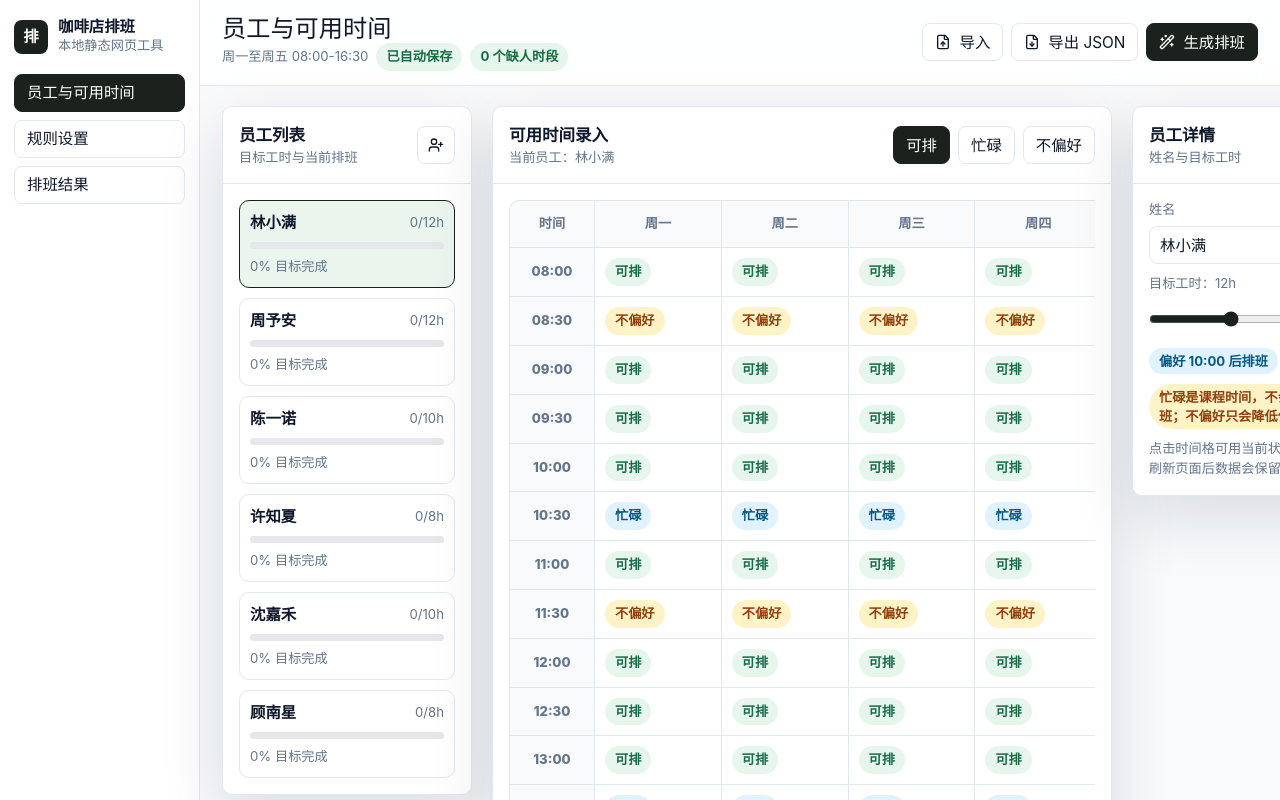
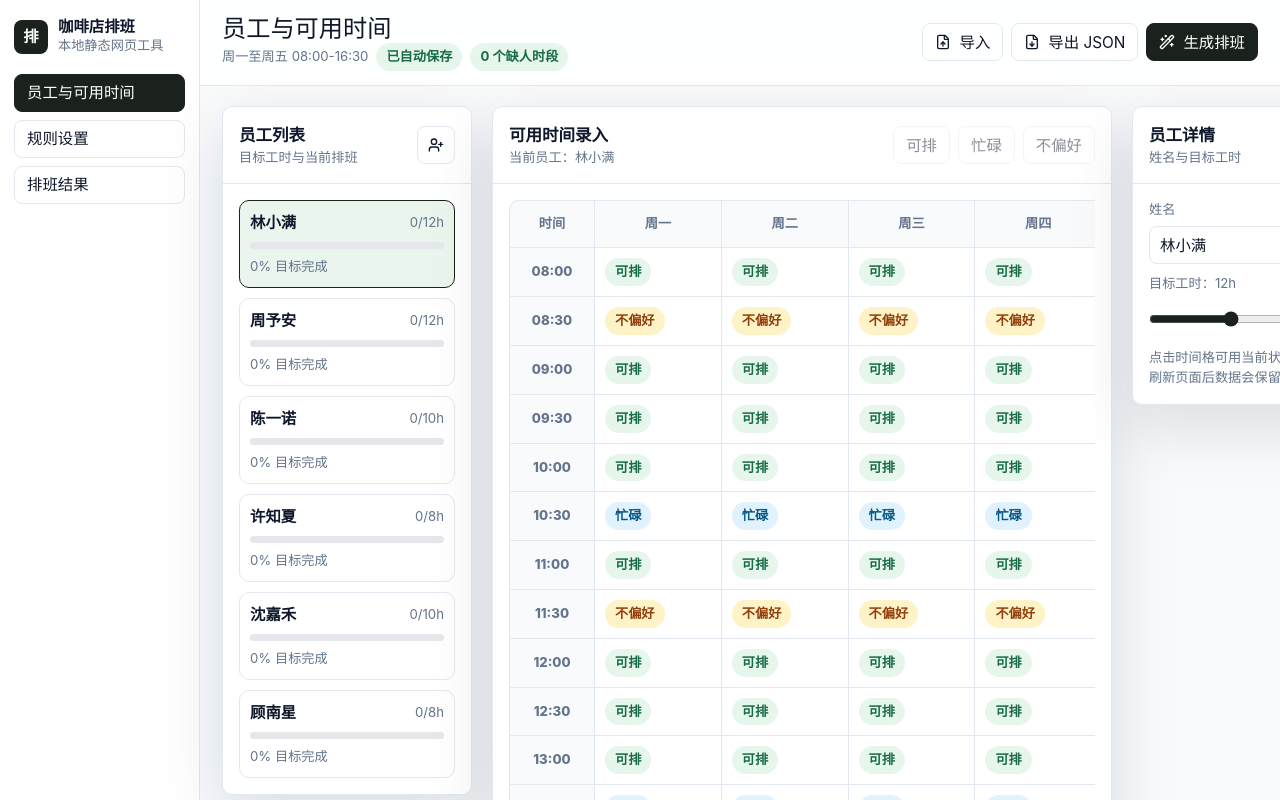
Before and after one commit to HockeyYe/Scheduling-Tool, a React (Vite) app: page / in a window 1280 px wide. Shown: the top 800 px of the page. Built offline with nearby package versions, Linux system fonts and the light colour scheme.

Commit message:
更新了批量修改状态功能

```diff
--- a/src/app/App.tsx
+++ b/src/app/App.tsx
@@ -1,4 +1,4 @@
-import { useMemo, useRef, useState, type RefObject } from "react";
+import { useEffect, useMemo, useRef, useState, type RefObject } from "react";
 import {
   CalendarDays,
   Download,
@@ -22,7 +22,7 @@ import {
 import { downloadJson, exportScheduleImage, exportScheduleToExcel } from "../features/exports/exports";
 import { canAssignEmployee, describeSlot } from "../features/scheduler/scheduler";
 import { useProjectStore } from "../features/project/useProjectStore";
-import type { AvailabilityStatus, DayKey, ScheduleAssignment, TimeSlot } from "../types/domain";
+import type { AvailabilityStatus, ScheduleAssignment, TimeSlot } from "../types/domain";
 
 const statusMeta: Record<
   AvailabilityStatus,
@@ -34,6 +34,12 @@ const statusMeta: Record<
 };
 
 type PageKey = "availability" | "rules" | "results";
+
+type AvailabilityCellPosition = {
+  slotId: string;
+  rowIndex: number;
+  dayIndex: number;
+};
 
 const weightLevels = [
   { label: "低", value: 30 },
@@ -64,7 +70,7 @@ function findAssignmentEmployee(assignments: ScheduleAssignment[], slotId: strin
 function App() {
   const [page, setPage] = useState<PageKey>("availability");
   const [activeEmployeeId, setActiveEmployeeId] = useState<string | undefined>();
-  const [activeStatus, setActiveStatus] = useState<AvailabilityStatus>("available");
+  const [activeStatus, setActiveStatus] = useState<AvailabilityStatus | undefined>();
   const [toast, setToast] = useState("");
   const [manualSlotId, setManualSlotId] = useState("");
   const scheduleRef = useRef<HTMLDivElement>(null);
@@ -272,14 +278,100 @@ function AvailabilityPage({
   onSetActiveStatus,
 }: {
   activeEmployeeId?: string;
-  activeStatus: AvailabilityStatus;
+  activeStatus?: AvailabilityStatus;
   slots: TimeSlot[];
   timeRows: TimeSlot[];
   onSetActiveEmployee: (id: string) => void;
-  onSetActiveStatus: (status: AvailabilityStatus) => void;
+  onSetActiveStatus: (status: AvailabilityStatus | undefined) => void;
 }) {
   const project = useProjectStore();
   const result = project.scheduleResult;
+  const editorRef = useRef<HTMLElement>(null);
+  const [selectionAnchor, setSelectionAnchor] = useState<AvailabilityCellPosition>();
+  const [selectionFocus, setSelectionFocus] = useState<AvailabilityCellPosition>();
+  const [isDraggingSelection, setIsDraggingSelection] = useState(false);
+
+  const selectedSlotIds = useMemo(() => {
+    if (!selectionAnchor || !selectionFocus) return [];
+
+    const minRow = Math.min(selectionAnchor.rowIndex, selectionFocus.rowIndex);
+    const maxRow = Math.max(selectionAnchor.rowIndex, selectionFocus.rowIndex);
+    const minDay = Math.min(selectionAnchor.dayIndex, selectionFocus.dayIndex);
+    const maxDay = Math.max(selectionAnchor.dayIndex, selectionFocus.dayIndex);
+
+    return slots
+      .filter((slot) => {
+        const rowIndex = timeRows.findIndex((timeSlot) => timeSlot.start === slot.start);
+        const dayIndex = DAYS.findIndex((day) => day.key === slot.day);
+        return rowIndex >= minRow && rowIndex <= maxRow && dayIndex >= minDay && dayIndex <= maxDay;
+      })
+      .map((slot) => slot.id);
+  }, [selectionAnchor, selectionFocus, slots, timeRows]);
+
+  const selectedSlotIdSet = useMemo(() => new Set(selectedSlotIds), [selectedSlotIds]);
+
+  const clearSelection = () => {
+    setSelectionAnchor(undefined);
+    setSelectionFocus(undefined);
+    setIsDraggingSelection(false);
+    onSetActiveStatus(undefined);
+  };
+
+  useEffect(() => {
+    clearSelection();
+  }, [activeEmployeeId]);
+
+  useEffect(() => {
+    const handleMouseUp = () => {
+      if (!isDraggingSelection) return;
+      setIsDraggingSelection(false);
+      onSetActiveStatus(undefined);
+    };
+
+    window.addEventListener("mouseup", handleMouseUp);
+    return () => window.removeEventListener("mouseup", handleMouseUp);
+  }, [isDraggingSelection, onSetActiveStatus]);
+
+  useEffect(() => {
+    const handleMouseDown = (event: MouseEvent) => {
+      const target = event.target;
+      if (!(target instanceof Node)) return;
+      if (editorRef.current?.contains(target)) return;
+      clearSelection();
+    };
+
+    document.addEventListener("mousedown", handleMouseDown);
+    return () => document.removeEventListener("mousedown", handleMouseDown);
+  }, []);
+
+  const startSelection = (position: AvailabilityCellPosition) => {
+    if (!activeEmployeeId) return;
+    setSelectionAnchor(position);
+    setSelectionFocus(position);
+    setIsDraggingSelection(true);
+    onSetActiveStatus(undefined);
+  };
+
+  const extendSelection = (position: AvailabilityCellPosition) => {
+    if (!isDraggingSelection) return;
+    setSelectionFocus(position);
+  };
+
+  const finishSelection = (position: AvailabilityCellPosition) => {
+    setSelectionFocus(position);
+    setIsDraggingSelection(false);
+    onSetActiveStatus(undefined);
+  };
+
+  const applyStatusToSelection = (status: AvailabilityStatus) => {
+    if (!activeEmployeeId || !selectedSlotIds.length) return;
+    if (activeStatus === status) {
+      onSetActiveStatus(undefined);
+      return;
+    }
+    onSetActiveStatus(status);
+    project.setAvailabilityBatch(activeEmployeeId, selectedSlotIds, status);
+  };
 
   return (
     <div className="layout-3">
@@ -327,7 +419,7 @@ function AvailabilityPage({
         </div>
       </section>
 
-      <section className="panel">
+      <section className="panel" ref={editorRef}>
         <div className="panel-header">
           <div>
             <h2 className="panel-title">可用时间录入</h2>
@@ -336,13 +428,25 @@ function AvailabilityPage({
               {project.employees.find((employee) => employee.id === activeEmployeeId)?.name ??
                 "未选择"}
             </div>
+            {selectedSlotIds.length ? (
+              <div className="availability-selection-summary">
+                已选择 {selectedSlotIds.length} 格
+              </div>
+            ) : null}
           </div>
           <div className="tabs">
             {(Object.keys(statusMeta) as AvailabilityStatus[]).map((status) => (
               <button
-                className={status === activeStatus ? "tab-button active" : "tab-button"}
+                className={[
+                  "tab-button",
+                  status === activeStatus ? "active" : "",
+                  status === activeStatus ? statusMeta[status].className : "",
+                ]
+                  .filter(Boolean)
+                  .join(" ")}
+                disabled={!activeEmployeeId || !selectedSlotIds.length}
                 key={status}
-                onClick={() => onSetActiveStatus(status)}
+                onClick={() => applyStatusToSelection(status)}
                 type="button"
               >
                 {statusMeta[status].label}
@@ -362,9 +466,13 @@ function AvailabilityPage({
               {timeRows.map((timeSlot) => (
                 <AvailabilityRow
                   activeEmployeeId={activeEmployeeId}
-                  activeStatus={activeStatus}
                   key={timeSlot.start}
+                  onExtendSelection={extendSelection}
+                  onFinishSelection={finishSelection}
+                  onStartSelection={startSelection}
+                  selectedSlotIdSet={selectedSlotIdSet}
                   slots={slots}
+                  timeRows={timeRows}
                   timeSlot={timeSlot}
                 />
               ))}
@@ -380,36 +488,51 @@ function AvailabilityPage({
 
 function AvailabilityRow({
   activeEmployeeId,
-  activeStatus,
+  onExtendSelection,
+  onFinishSelection,
+  onStartSelection,
+  selectedSlotIdSet,
   slots,
+  timeRows,
   timeSlot,
 }: {
   activeEmployeeId?: string;
-  activeStatus: AvailabilityStatus;
+  onExtendSelection: (position: AvailabilityCellPosition) => void;
+  onFinishSelection: (position: AvailabilityCellPosition) => void;
+  onStartSelection: (position: AvailabilityCellPosition) => void;
+  selectedSlotIdSet: Set<string>;
   slots: TimeSlot[];
+  timeRows: TimeSlot[];
   timeSlot: TimeSlot;
 }) {
   const availability = useProjectStore((state) => state.availability);
-  const setAvailability = useProjectStore((state) => state.setAvailability);
+  const rowIndex = timeRows.findIndex((candidate) => candidate.start === timeSlot.start);
 
   return (
     <>
       <div className="time">{timeSlot.start}</div>
-      {DAYS.map((day) => {
+      {DAYS.map((day, dayIndex) => {
         const slot = slots.find(
           (candidate) => candidate.day === day.key && candidate.start === timeSlot.start,
         )!;
         const status = activeEmployeeId
           ? availability[activeEmployeeId]?.[slot.id] ?? "available"
           : "available";
+        const position = { slotId: slot.id, rowIndex, dayIndex };
+        const isSelected = selectedSlotIdSet.has(slot.id);
         return (
           <button
-            className="cell"
+            className={isSelected ? "cell selected" : "cell"}
             disabled={!activeEmployeeId}
             key={slot.id}
-            onClick={() => {
-              if (activeEmployeeId) setAvailability(activeEmployeeId, slot.id, activeStatus);
+            onMouseDown={(event) => {
+              event.preventDefault();
+              onStartSelection(position);
             }}
+            onMouseEnter={() => {
+              onExtendSelection(position);
+            }}
+            onMouseUp={() => onFinishSelection(position)}
             type="button"
           >
             <Badge tone={statusMeta[status].className}>
@@ -479,8 +602,6 @@ function EmployeeDetail({ activeEmployeeId }: { activeEmployeeId?: string }) {
             value={employee.targetHoursPerWeek}
           />
         </label>
-        <Badge tone="info">偏好 10:00 后排班</Badge>
-        <Badge tone="warning">忙碌是课程时间，不会被排班；不偏好只会降低优先级</Badge>
         <p className="muted">点击时间格可用当前状态改色，刷新页面后数据会保留。</p>
       </div>
     </aside>
--- a/src/features/project/useProjectStore.ts
+++ b/src/features/project/useProjectStore.ts
@@ -23,6 +23,11 @@ type ProjectActions = {
   setAvailability: (
     employeeId: string,
     slotId: string,
+    status: AvailabilityStatus,
+  ) => void;
+  setAvailabilityBatch: (
+    employeeId: string,
+    slotIds: string[],
     status: AvailabilityStatus,
   ) => void;
   updateStaffingRule: (ruleId: string, requiredCount: number) => void;
@@ -109,6 +114,40 @@ export const useProjectStore = create<ProjectState & ProjectActions>()(
         }));
         if (get().scheduleResult) set({ scheduleResult: recalculateScheduleResult(get()) });
       },
+      setAvailabilityBatch: (employeeId, slotIds, status) => {
+        const uniqueSlotIds = Array.from(new Set(slotIds));
+        if (!uniqueSlotIds.length) return;
+
+        set((state) => {
+          const slotIdSet = new Set(uniqueSlotIds);
+          const employeeAvailability = {
+            ...(state.availability[employeeId] ?? {}),
+          };
+
+          uniqueSlotIds.forEach((slotId) => {
+            employeeAvailability[slotId] = status;
+          });
+
+          return {
+            availability: {
+              ...state.availability,
+              [employeeId]: employeeAvailability,
+            },
+            scheduleResult:
+              state.scheduleResult && status === "busy"
+                ? {
+                    ...state.scheduleResult,
+                    assignments: state.scheduleResult.assignments.filter(
+                      (assignment) =>
+                        assignment.employeeId !== employeeId ||
+                        !slotIdSet.has(assignment.slotId),
+                    ),
+                  }
+                : state.scheduleResult,
+          };
+        });
+        if (get().scheduleResult) set({ scheduleResult: recalculateScheduleResult(get()) });
+      },
       updateStaffingRule: (ruleId, requiredCount) => {
         set((state) => ({
           staffingRules: state.staffingRules.map((rule) =>
--- a/src/styles/globals.css
+++ b/src/styles/globals.css
@@ -134,11 +134,40 @@ svg {
 }
 
 .nav button.active,
-.button.primary,
-.tab-button.active {
+.button.primary {
   background: var(--accent);
   border-color: var(--accent);
   color: #fff;
+}
+
+.tab-button.active.success {
+  background: var(--success);
+  border-color: color-mix(in srgb, var(--success-ink) 34%, var(--success));
+  color: var(--success-ink);
+  box-shadow: inset 0 0 0 1px color-mix(in srgb, var(--success-ink) 12%, transparent);
+}
+
+.tab-button.active.info {
+  background: var(--info);
+  border-color: color-mix(in srgb, var(--info-ink) 34%, var(--info));
+  color: var(--info-ink);
+  box-shadow: inset 0 0 0 1px color-mix(in srgb, var(--info-ink) 12%, transparent);
+}
+
+.tab-button.active.warning {
+  background: var(--warning);
+  border-color: color-mix(in srgb, var(--warning-ink) 34%, var(--warning));
+  color: var(--warning-ink);
+  box-shadow: inset 0 0 0 1px color-mix(in srgb, var(--warning-ink) 12%, transparent);
+}
+
+.tab-button:disabled {
+  cursor: not-allowed;
+  opacity: 0.48;
+}
+
+.tab-button:not(:disabled):active {
+  transform: translateY(1px);
 }
 
 .button.subtle {
@@ -390,11 +419,37 @@ svg {
   display: flex;
   align-items: center;
   justify-content: flex-start;
+  position: relative;
+  transition:
+    background 0.16s ease,
+    box-shadow 0.16s ease;
+  user-select: none;
+}
+
+.cell:not(:disabled):hover {
+  background: #f8fafc;
+  box-shadow: inset 0 0 0 2px rgba(15, 23, 42, 0.1);
+}
+
+.cell.selected {
+  background: #f0fdf4;
+  box-shadow: inset 0 0 0 2px var(--accent);
+}
+
+.cell.selected:hover {
+  background: #ecfdf5;
 }
 
 .cell:disabled {
   cursor: not-allowed;
   opacity: 0.55;
+}
+
+.availability-selection-summary {
+  margin-top: 4px;
+  color: var(--accent);
+  font-size: calc(12px * var(--font-scale));
+  font-weight: 800;
 }
 
 .schedule-cell,
```
Also changed, not shown: 4 other files (tests, documents, lock files or other folders).
